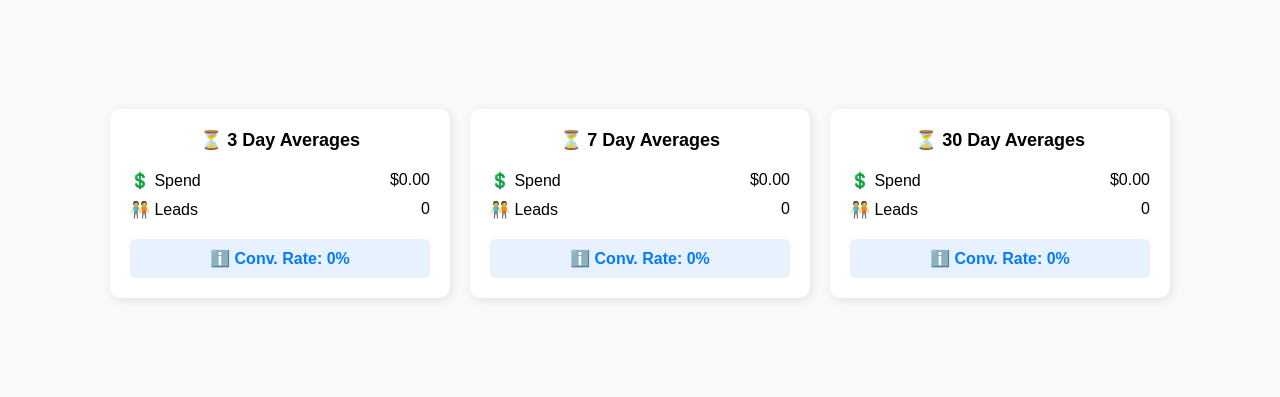
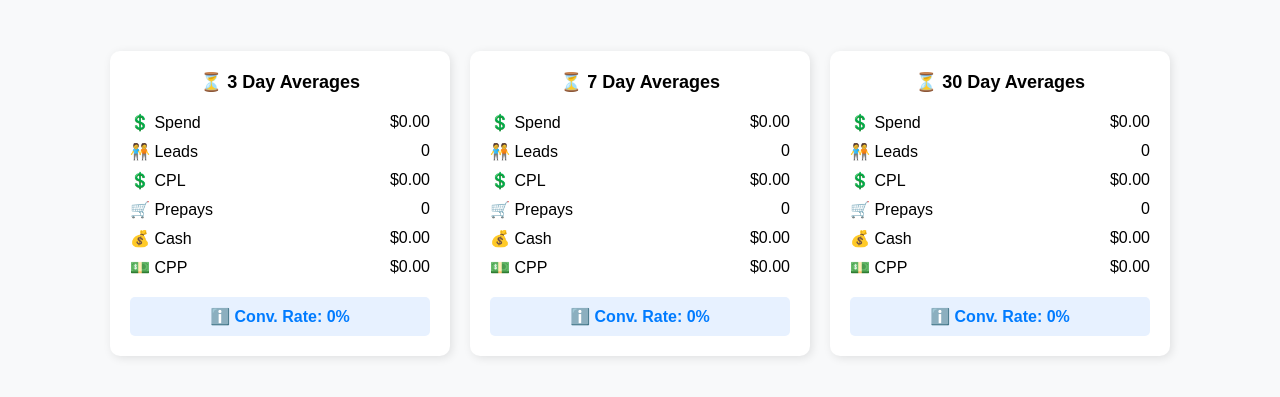
Before and after one commit to farraranalytics/farraranalytics, a plain HTML site: page index.html in a window 1280 px wide. Shown: the part 217-614 px from the top of the page. Drawn offline with Linux system fonts and the light colour scheme; a script that the page names is missing.

Commit message:
Update index.html

```diff
--- a/index.html
+++ b/index.html
@@ -38,10 +38,6 @@
             gap: 5px;
             margin-bottom: 15px;
         }
-        .icon {
-            font-size: 20px;
-            color: #007bff;
-        }
         .metric {
             display: flex;
             justify-content: space-between;
@@ -65,6 +61,10 @@
             <div class="header">⏳ 3 Day Averages</div>
             <div class="metric"><span>💲 Spend</span> <span id="spend3">$0.00</span></div>
             <div class="metric"><span>🧑‍🤝‍🧑 Leads</span> <span id="leads3">0</span></div>
+            <div class="metric"><span>💲 CPL</span> <span id="cpl3">$0.00</span></div>
+            <div class="metric"><span>🛒 Prepays</span> <span id="prepays3">0</span></div>
+            <div class="metric"><span>💰 Cash</span> <span id="cash3">$0.00</span></div>
+            <div class="metric"><span>💵 CPP</span> <span id="cpp3">$0.00</span></div>
             <div class="conversion-rate">ℹ️ Conv. Rate: <span id="conv3">0%</span></div>
         </div>
 
@@ -72,6 +72,10 @@
             <div class="header">⏳ 7 Day Averages</div>
             <div class="metric"><span>💲 Spend</span> <span id="spend7">$0.00</span></div>
             <div class="metric"><span>🧑‍🤝‍🧑 Leads</span> <span id="leads7">0</span></div>
+            <div class="metric"><span>💲 CPL</span> <span id="cpl7">$0.00</span></div>
+            <div class="metric"><span>🛒 Prepays</span> <span id="prepays7">0</span></div>
+            <div class="metric"><span>💰 Cash</span> <span id="cash7">$0.00</span></div>
+            <div class="metric"><span>💵 CPP</span> <span id="cpp7">$0.00</span></div>
             <div class="conversion-rate">ℹ️ Conv. Rate: <span id="conv7">0%</span></div>
         </div>
 
@@ -79,6 +83,10 @@
             <div class="header">⏳ 30 Day Averages</div>
             <div class="metric"><span>💲 Spend</span> <span id="spend30">$0.00</span></div>
             <div class="metric"><span>🧑‍🤝‍🧑 Leads</span> <span id="leads30">0</span></div>
+            <div class="metric"><span>💲 CPL</span> <span id="cpl30">$0.00</span></div>
+            <div class="metric"><span>🛒 Prepays</span> <span id="prepays30">0</span></div>
+            <div class="metric"><span>💰 Cash</span> <span id="cash30">$0.00</span></div>
+            <div class="metric"><span>💵 CPP</span> <span id="cpp30">$0.00</span></div>
             <div class="conversion-rate">ℹ️ Conv. Rate: <span id="conv30">0%</span></div>
         </div>
     </div>
```
